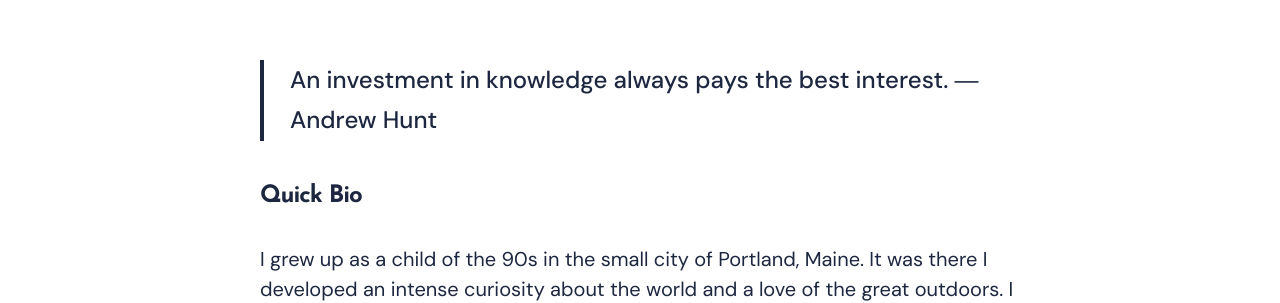
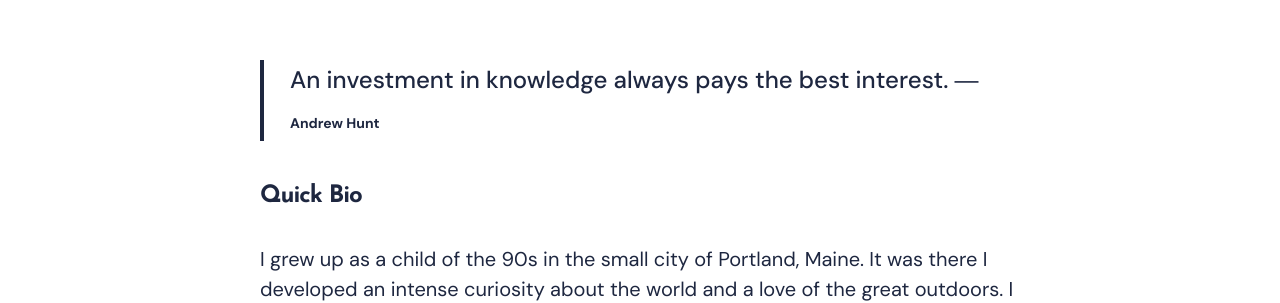
Before and after one commit to joe-mccann-dev/portfolio, a Jekyll site: the page built from _pages/about.md, in a window 1280 px wide and 900 px high, scrolled down 830 px. Shown: the part 196-499 px from the top of the window. Built offline with Jekyll 4.4.1, drawn with Linux system fonts in a browser that asks for light colours; nearby versions of some CDN libraries; part of the change alters nothing that is shown.

```diff
--- a/_pages/about.md
+++ b/_pages/about.md
@@ -5,7 +5,8 @@ permalink: /about/
 image: /images/crater-lake-scaled.jpg
 ---
 
->An investment in knowledge always pays the best interest. ― Andrew Hunt
+> An investment in knowledge always pays the best interest.
+> ― <cite>Andrew Hunt</cite>
 
 ### Quick Bio
 
```
